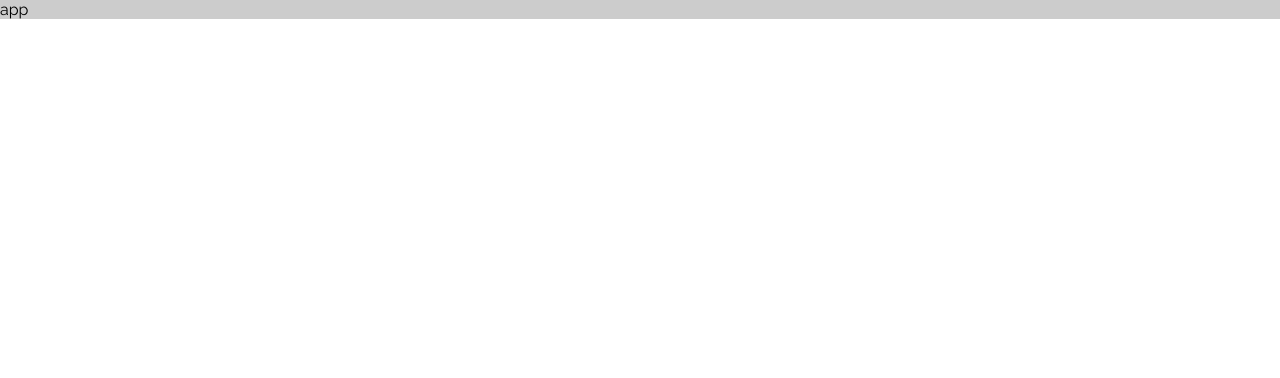
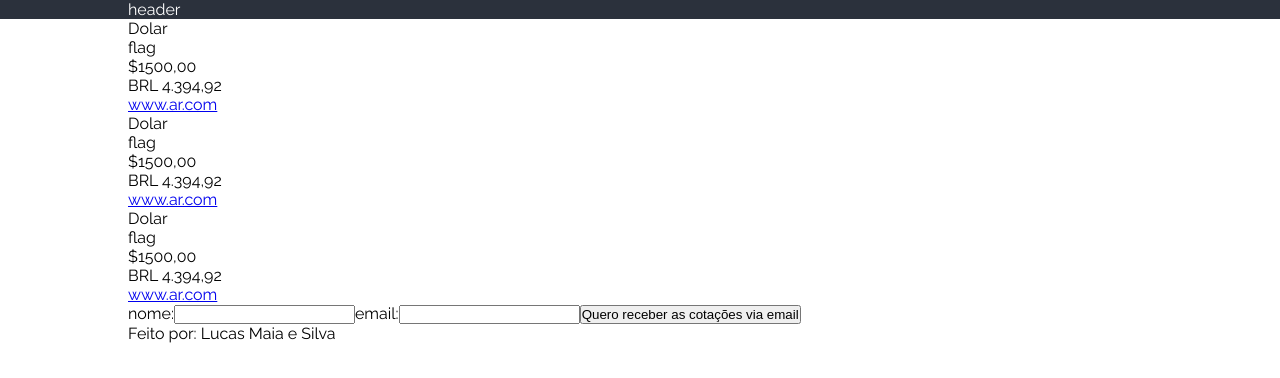
Before and after one commit to lucasmaiaesilva/fintech-app, a React app: page / in a window 1280 px wide. Built offline with nearby package versions, Linux system fonts and the light colour scheme; a small style sheet from the web is missing.

Commit message:
created html structure andseparating then into components

```diff
--- a/src/assets/stylus/App.styl
+++ b/src/assets/stylus/App.styl
@@ -1,7 +1,15 @@
+@import url("https://blokkfont-losgordos.netdna-ssl.com/v2/blokkfont.css")
 *
   margin 0
   padding 0
 body
   font-family: 'Raleway', sans-serif
-  .App
-    background #ccc
+  .container
+    width 80%
+    margin 0 auto
+  header
+    color #fff
+    background rgb(43, 49, 60)
+  .blokk
+    color #fff
+    font-family 'BLOKK', sans-serif
--- a/src/components/App/index.js
+++ b/src/components/App/index.js
@@ -3,11 +3,29 @@ import React, {Component} from 'react'
 // styles
 import '../../assets/stylus/App.styl'
 
+// components
+import Card from '../Card'
+import NewsForm from '../NewsForm'
+import Footer from '../Footer'
+
 class App extends Component {
   render () {
     return (
       <div className='App'>
-        app
+        <header>
+          <div className='container'>
+            header
+          </div>
+        </header>
+        <section className='cards'>
+          <div className='container'>
+            <Card />
+            <Card />
+            <Card />
+          </div>
+        </section>
+        <NewsForm />
+        <Footer />
       </div>
     )
   }
--- /dev/null
+++ b/src/components/Card/card-body.js
@@ -0,0 +1,14 @@
+import React from 'react'
+
+const CardBody = () => (
+  <div className='card-body'>
+    <span className='money'>
+      $
+    </span>
+    <span className='card-body-value'>
+      1500,00
+    </span>
+  </div>
+)
+
+export default CardBody
--- /dev/null
+++ b/src/components/Card/card-footer.js
@@ -0,0 +1,14 @@
+import React from 'react'
+
+const CardFooter = () => (
+  <div className='card-footer'>
+    <div className='card-footer-value'>
+      BRL 4.394,92
+    </div>
+    <div className='card-footer-ref'>
+      <a href='#'>www.ar.com</a>
+    </div>
+  </div>
+)
+
+export default CardFooter
--- /dev/null
+++ b/src/components/Card/card-header.js
@@ -0,0 +1,14 @@
+import React from 'react'
+
+const CardHeader = () => (
+  <div className='card-header'>
+    <div className='card-header-title'>
+      Dolar
+    </div>
+    <div className='card-header-flag'>
+      flag
+    </div>
+  </div>
+)
+
+export default CardHeader
--- /dev/null
+++ b/src/components/Card/index.js
@@ -0,0 +1,14 @@
+import React from 'react'
+import CardHeader from './card-header'
+import CardBody from './card-body'
+import CardFooter from './card-footer'
+
+const Card = () => (
+  <div className='card'>
+    <CardHeader />
+    <CardBody />
+    <CardFooter />
+  </div>
+)
+
+export default Card
--- /dev/null
+++ b/src/components/Footer/index.js
@@ -0,0 +1,11 @@
+import React from 'react'
+
+const Footer = () => (
+  <footer>
+    <div className='container'>
+      <p>Feito por: Lucas Maia e Silva</p>
+    </div>
+  </footer>
+)
+
+export default Footer
--- /dev/null
+++ b/src/components/NewsForm/index.js
@@ -0,0 +1,17 @@
+import React from 'react'
+
+const NewsForm = () => (
+  <section className='news'>
+    <div className='container'>
+      <form>
+        <label htmlFor='name'>nome:</label>
+        <input type='text' id='name' />
+        <label htmlFor='email'>email:</label>
+        <input type='text' id='email' />
+        <button>Quero receber as cotações via email</button>
+      </form>
+    </div>
+  </section>
+)
+
+export default NewsForm
```
Also changed, not shown: src/components/App/App.test.js (+13 -0 lines).
